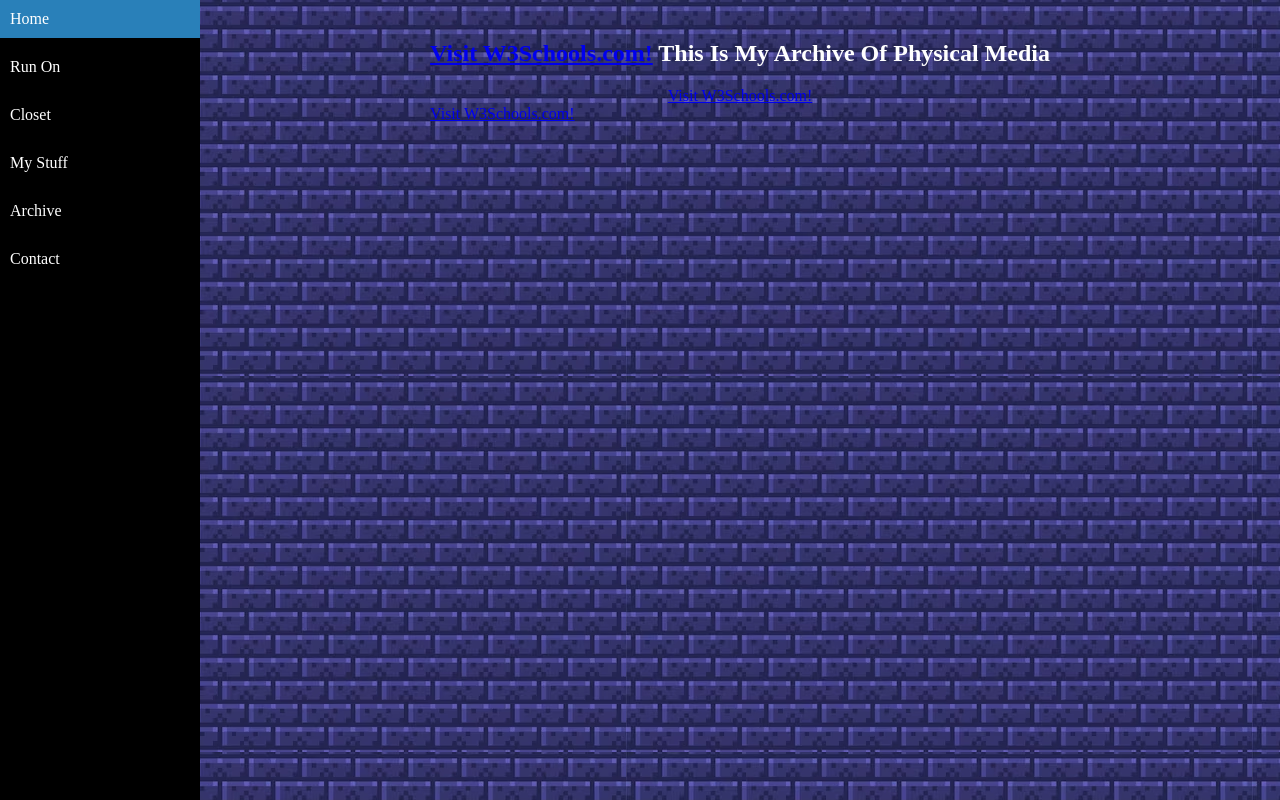
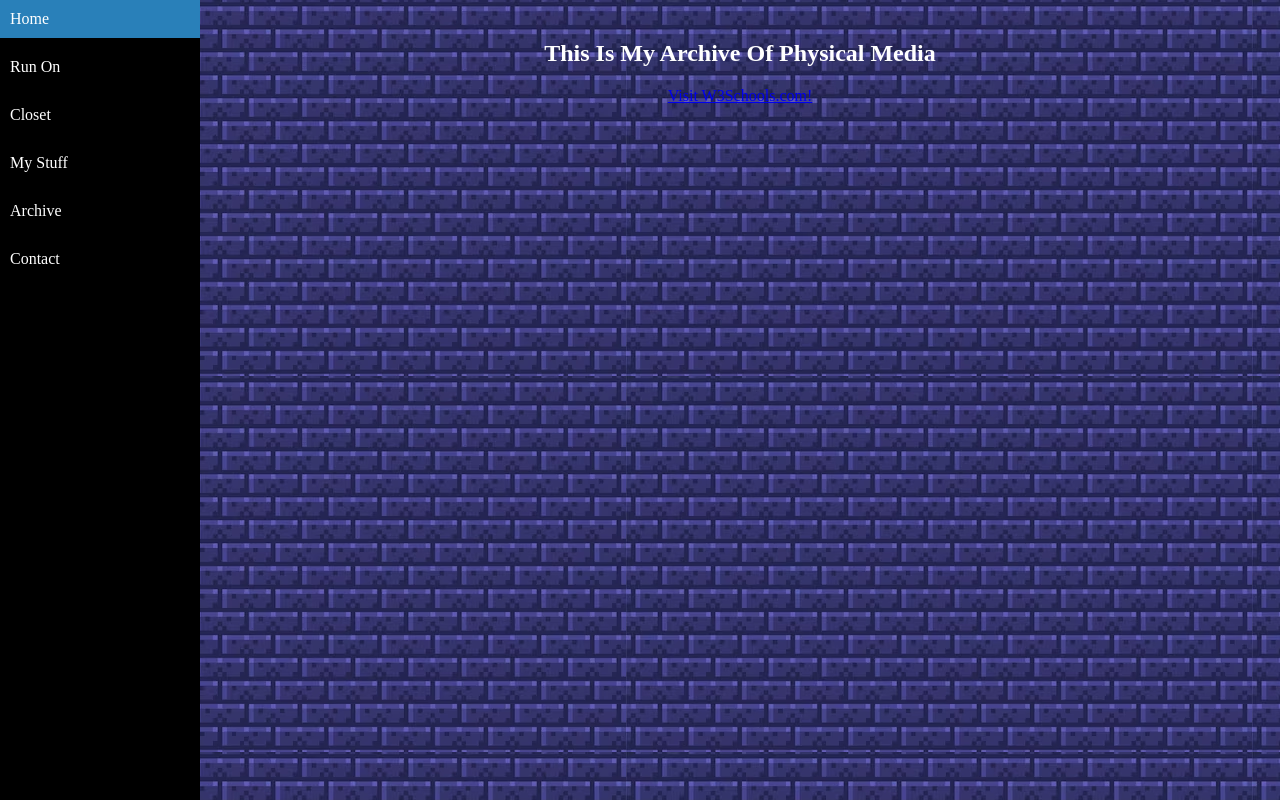
Before and after one commit to SockPrime/DomzcoolWeb, a plain HTML site: page Archive.html in a window 1280 px wide. Drawn offline with Linux system fonts and the light colour scheme; a web font is replaced by a local one.

Commit message:
Update Archive.html

```diff
--- a/Archive.html
+++ b/Archive.html
@@ -75,13 +75,13 @@ body {
 <font color="white">
 <center>
 <h2>
-    <a href="MyStuff.html">Visit W3Schools.com!</a>
+
 This Is My Archive Of Physical Media</h2>
 
     <a href="MyStuff.html">Visit W3Schools.com!</a>
 
 </center>
-    <a href="MyStuff.html">Visit W3Schools.com!</a>
+
 <font/>
 </div>
 
```
